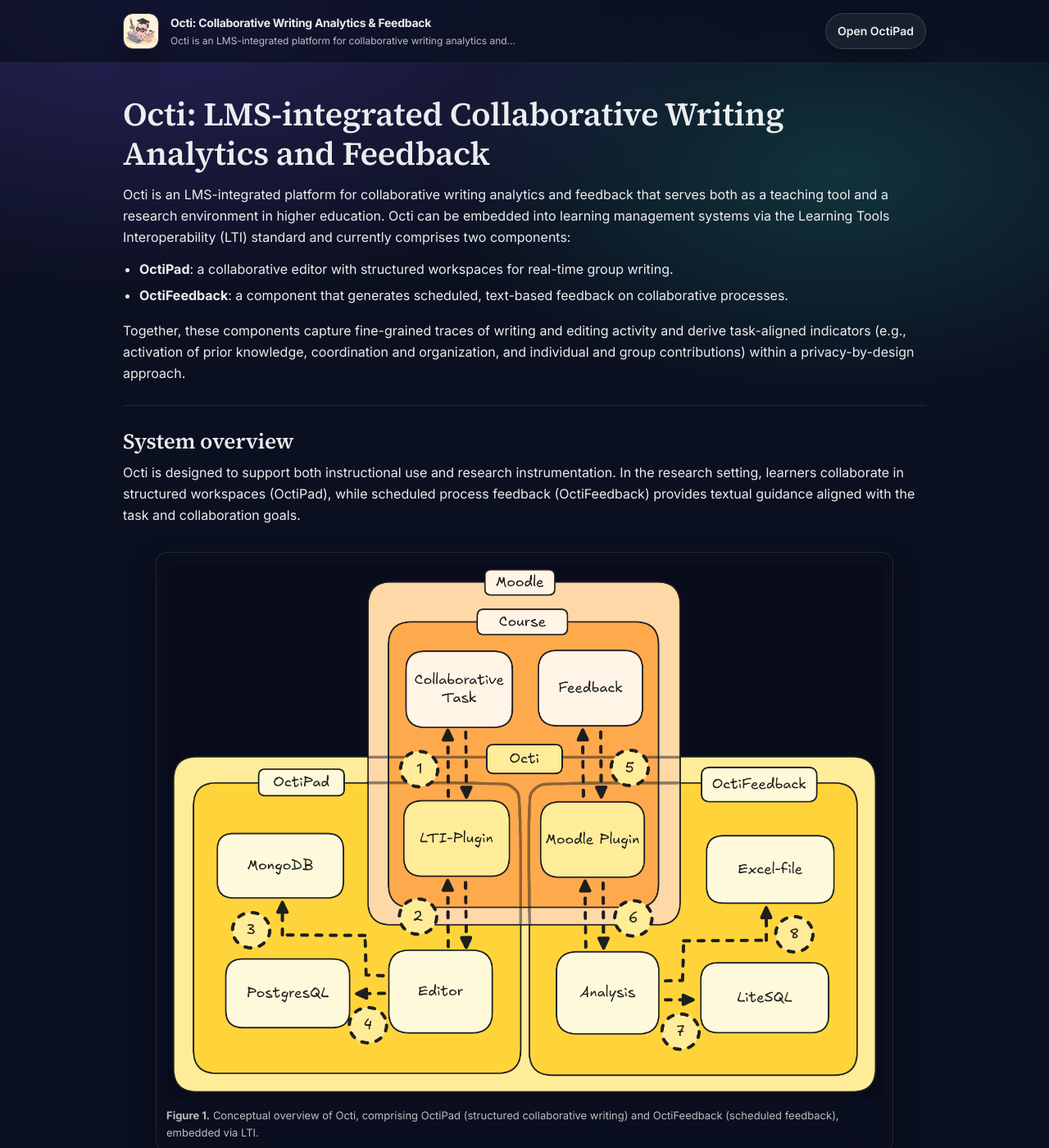
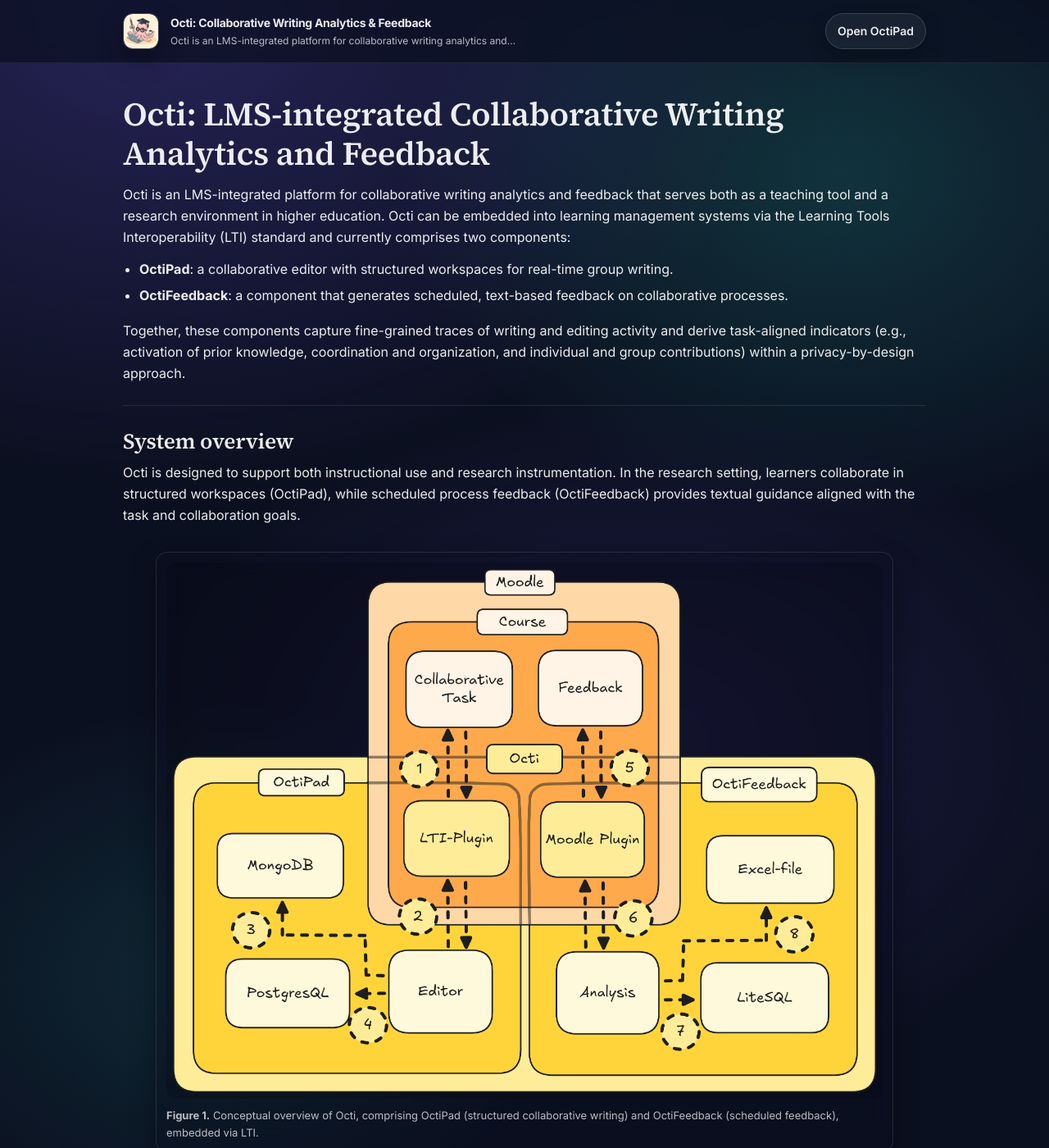
Before and after one commit to KD-info/octi-paper-website, a Jekyll site: the page built from index.md, in a window 1280 px wide and 1400 px high. Shown: the whole window at 82% size. Built offline with Jekyll 4.4.1, drawn with Linux system fonts in a browser that asks for light colours.

Commit message:
update body background gradients for enhanced visual depth and aesthetics

```diff
--- a/assets/css/site.css
+++ b/assets/css/site.css
@@ -27,8 +27,10 @@ body {
   margin: 0;
   scrollbar-gutter: stable;
   background:
-    radial-gradient(1200px 600px at 15% 0%, rgba(124, 92, 255, 0.25), transparent 60%),
-    radial-gradient(900px 500px at 80% 15%, rgba(45, 212, 191, 0.18), transparent 55%),
+    radial-gradient(1200px 900px at 15% 0%, rgba(124, 92, 255, 0.25), transparent 65%),
+    radial-gradient(900px 700px at 80% 15%, rgba(45, 212, 191, 0.18), transparent 60%),
+    radial-gradient(1000px 700px at 60% 65%, rgba(124, 92, 255, 0.15), transparent 60%),
+    radial-gradient(800px 600px at 20% 85%, rgba(45, 212, 191, 0.12), transparent 55%),
     var(--bg);
   color: var(--text);
   font-family: Inter, system-ui, -apple-system, Segoe UI, Roboto, Helvetica, Arial, "Apple Color Emoji", "Segoe UI Emoji";
```
